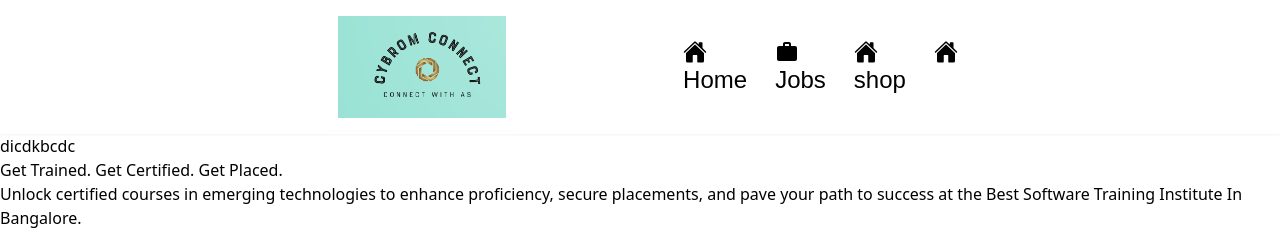
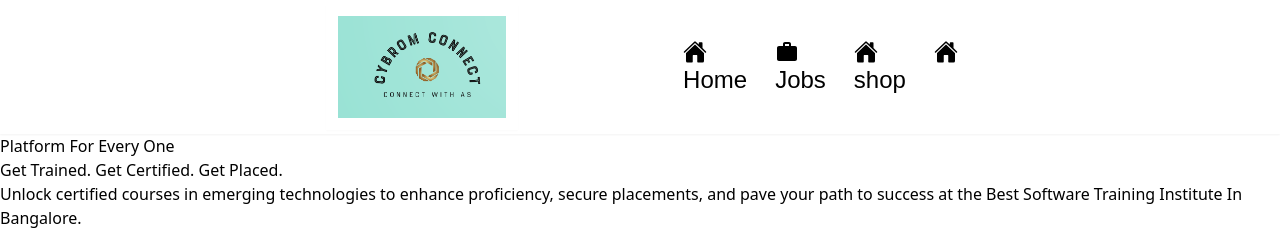
Before and after one commit to Santoshshriwas/Cybrom_Connect, a React (Vite) app in the folder frontend/: page /home in a window 1280 px wide. Shown: the top 230 px of the page. Built offline with nearby package versions, Linux system fonts and the light colour scheme; a web font is replaced by a local one.

Commit message:
Courses page by Shubham

```diff
--- a/frontend/src/App.css
+++ b/frontend/src/App.css
@@ -222,3 +222,8 @@ h2 {
 .signin-footer a:hover {
   text-decoration: underline;
 }
+
+/* -------------------------------- Courses page by shubhamn soni ----------------------------------------- */
+
+
+/* -------------------------------- Courses page by shubhamn soni ----------------------------------------- */
--- a/frontend/src/Home.jsx
+++ b/frontend/src/Home.jsx
@@ -3,7 +3,7 @@ import Landing from "./component/Landing"
 
 const Home=()=>{
 return(<>
-<h1>dicdkbcdc</h1>
+<h1>Platform For Every One </h1>
 
 <Landing />
 
--- /dev/null
+++ b/frontend/src/component/Courses.jsx
@@ -0,0 +1,13 @@
+import React from 'react'
+
+const Courses = () => {
+  return (
+    <>
+    <div id='heading'>All Courses</div>
+    <h1>List of courses</h1>
+
+    </>
+  )
+}
+
+export default Courses
```
